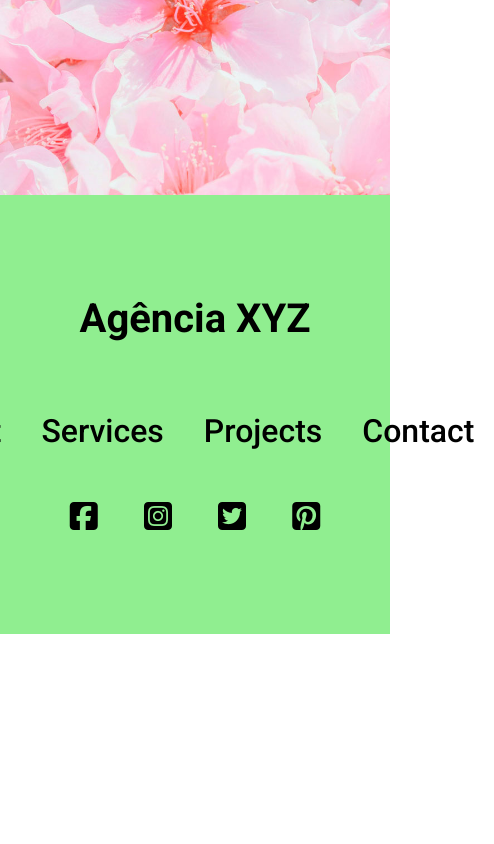
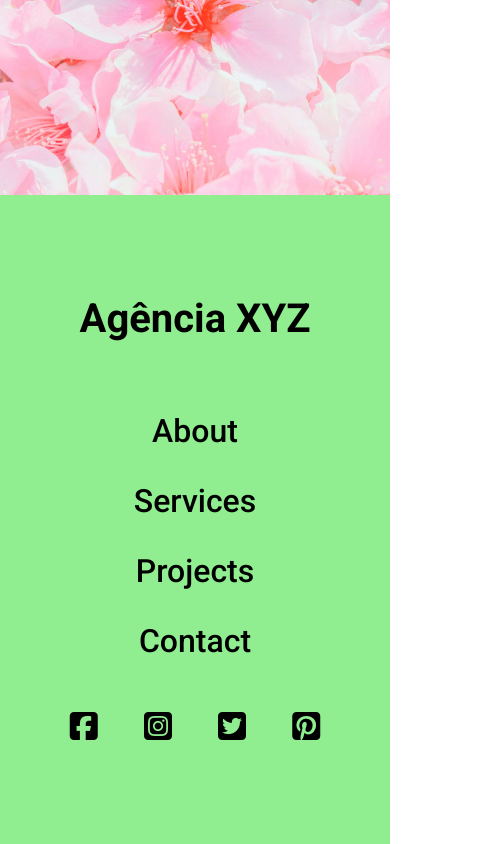
Before and after one commit to ClariCassia/Landing-page-Agencia-xyz-Flex-Grid-, a plain HTML site: page index.html in a window 390 px wide. Shown: the part 5711-6555 px from the top of the page, 494 px wide, since content can reach past the window. Before the commit the page ends 6345 px from the top, so only its background shows below. Drawn offline with Linux system fonts and the light colour scheme.

```diff
--- a/src/css/responsive.css
+++ b/src/css/responsive.css
@@ -76,4 +76,10 @@
         grid-template-columns: 1fr;
         grid-template-rows: repeat(4, 1fr)
     }
+
+    .footer nav ul {
+        flex-direction: column;
+        gap: 2rem;
+    }
+
 }
```
Also changed, not shown: index.html (line endings or trailing spaces), 3 other files.
